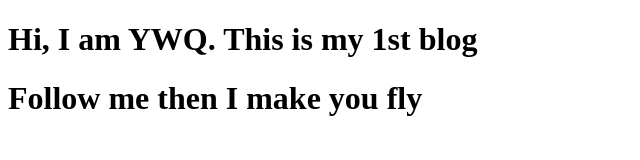
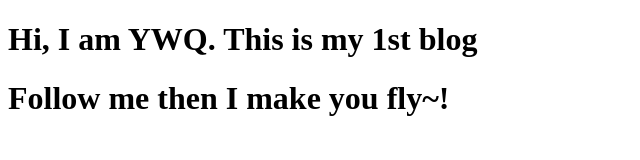
Before and after one commit to Michaelywq/ywq.github.io, a plain HTML site: page index.html in a window 1280 px wide. Shown: the full height of the page, 0-640 px from the left. Drawn offline with Linux system fonts and the light colour scheme.

Commit message:
Update index.html

```diff
--- a/index.html
+++ b/index.html
@@ -8,7 +8,7 @@
 </head>
 <body>
   <h1>Hi, I am YWQ. This is my 1st blog</h1>
-  <h1>Follow me then I make you fly</h1>
+  <h1>Follow me then I make you fly~!</h1>
 
 </body>
 </html>
```
